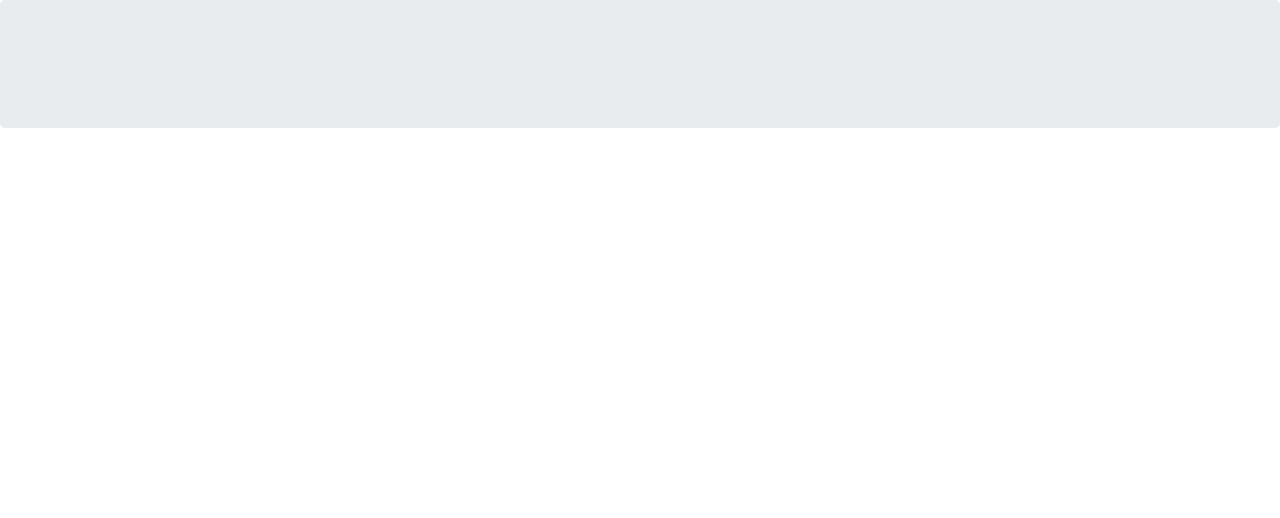
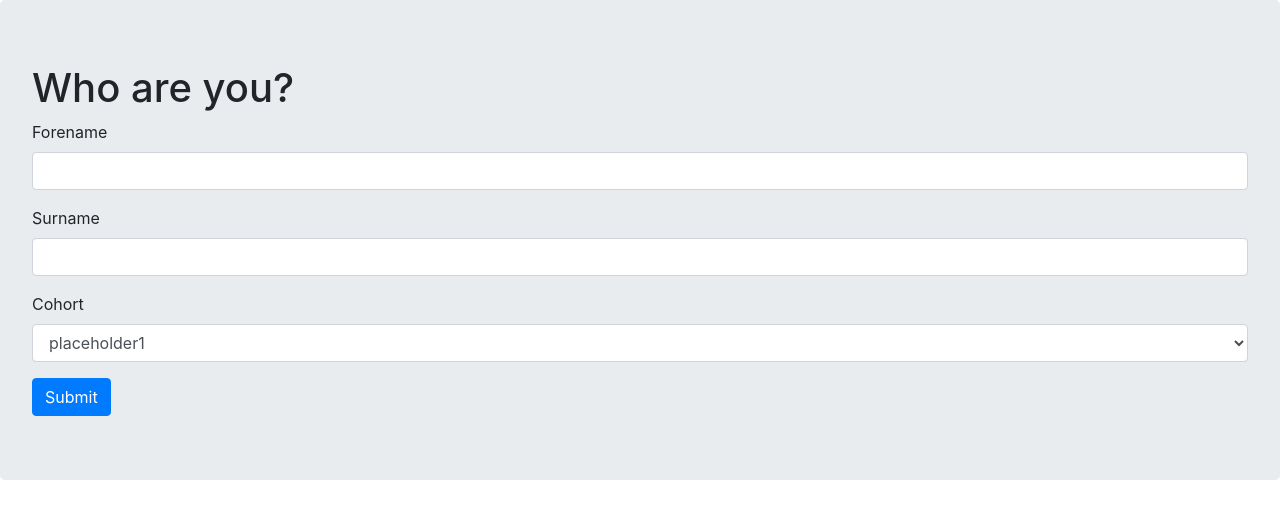
Before and after one commit to jake4327/Final_Project, a React (Create React App) app: page /trainee in a window 1280 px wide. Shown: the top 518 px of the page. Built offline with nearby package versions, Linux system fonts and the light colour scheme.

Commit message:
added form for trainee registration

```diff
--- a/src/components/TraineeReg.jsx
+++ b/src/components/TraineeReg.jsx
@@ -1,10 +1,33 @@
 import React from 'react';
 import Jumbotron from 'react-bootstrap/Jumbotron';
+import Form from 'react-bootstrap/Form';
+import Button from 'react-bootstrap/Button';
 
 const TraineeReg = () => {
     return (
         <Jumbotron>
-
+            <h1>Who are you?</h1>
+            <Form>
+                <Form.Group controlId="formForename">
+                    <Form.Label>Forename</Form.Label>
+                    <Form.Control type="text"></Form.Control>
+                </Form.Group>
+                <Form.Group controlId="formSurname">
+                    <Form.Label>Surname</Form.Label>
+                    <Form.Control type="text"></Form.Control>
+                </Form.Group>
+                <Form.Group controlId="formCohort">
+                    <Form.Label>Cohort</Form.Label>
+                    <Form.Control as="select">
+                        <option>placeholder1</option>
+                        <option>placeholder2</option>
+                        <option>placeholder3</option>
+                    </Form.Control>
+                </Form.Group>
+                <Button variant="primary" type="submit">
+                    Submit
+                </Button>
+            </Form>
         </Jumbotron>
     );
 }
```
